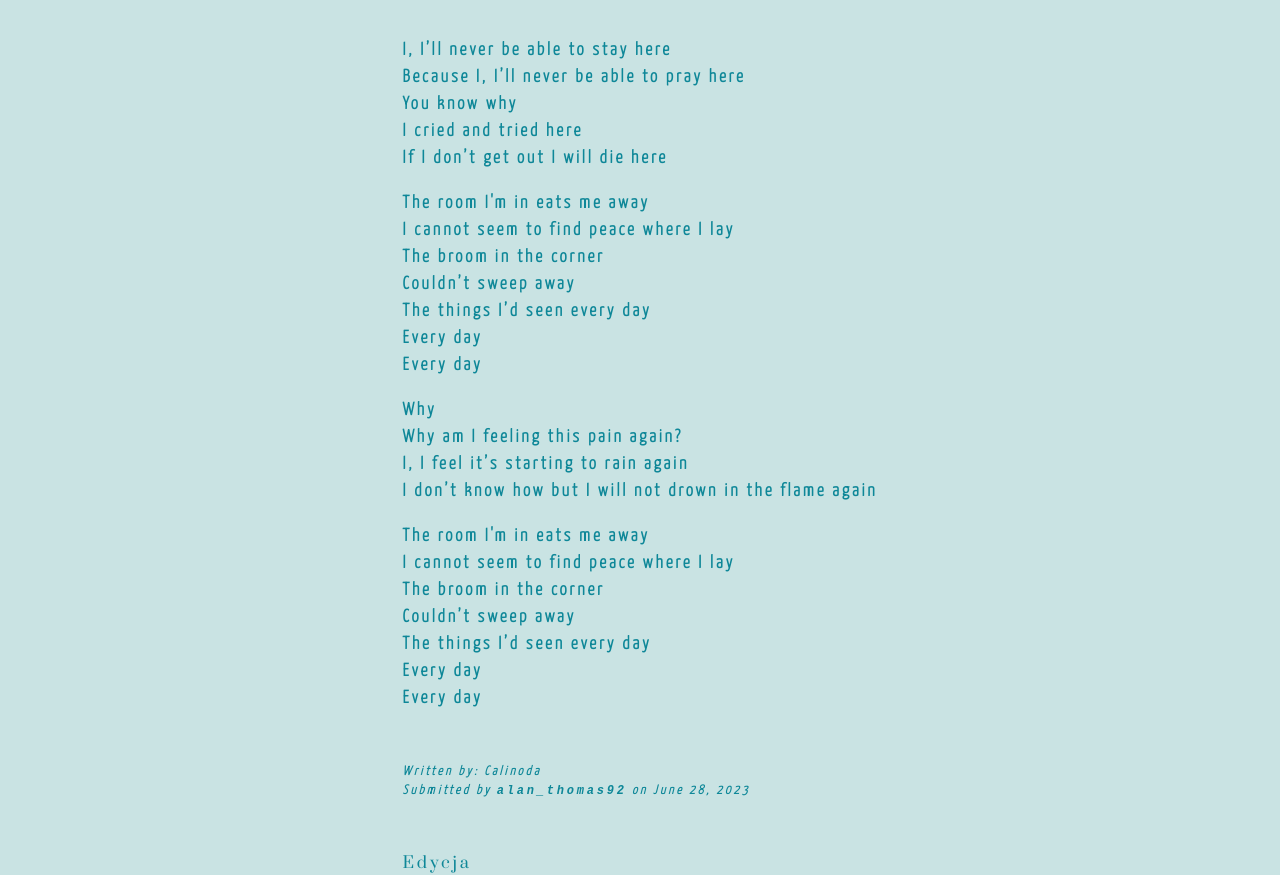
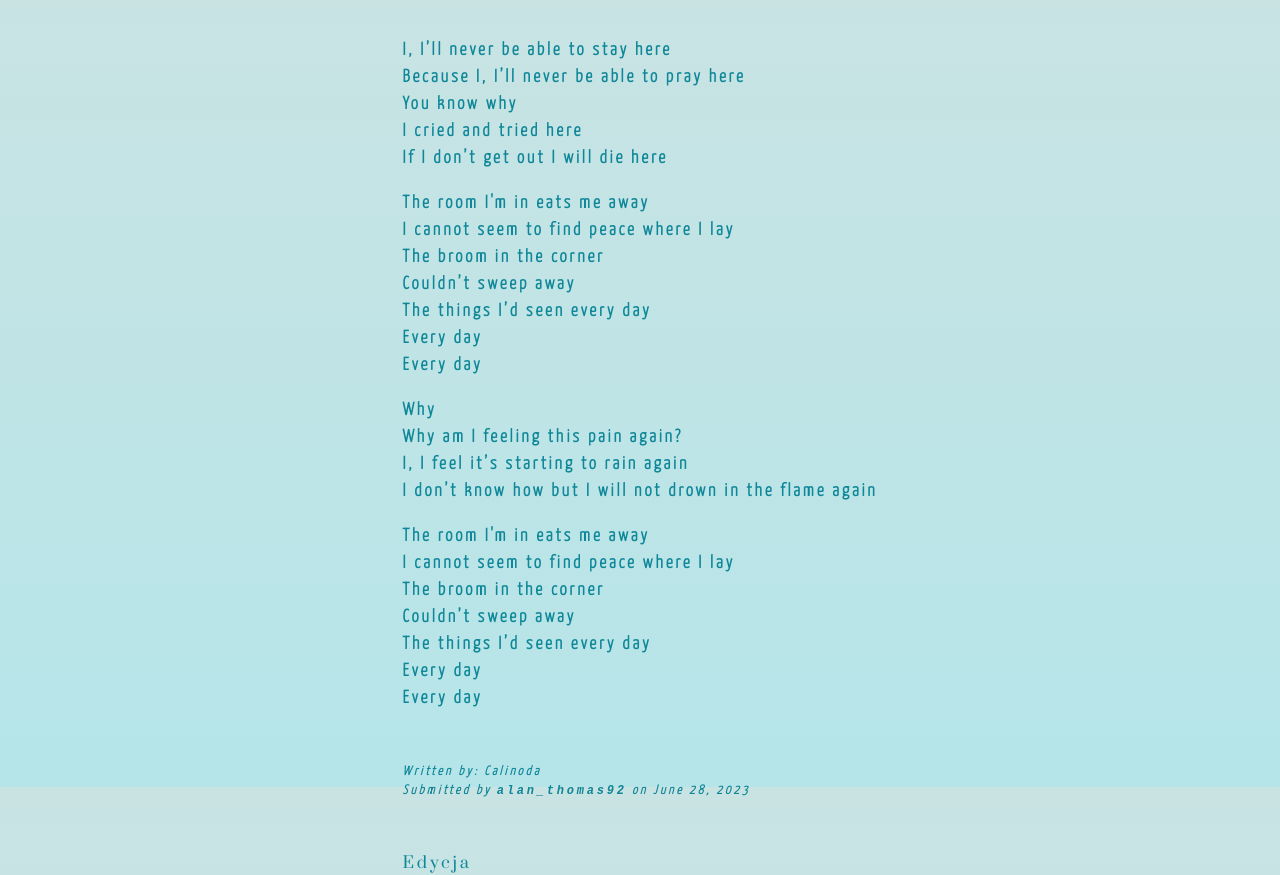
Before and after one commit to riozshow/nauka-gita, a plain HTML site: page index.html in a window 1280 px wide. Shown: the part 13-888 px from the top of the page. Drawn offline with Linux system fonts and the light colour scheme.

Commit message:
Add background gradient

```diff
--- a/css/style.css
+++ b/css/style.css
@@ -10,7 +10,7 @@ body {
   align-items: center;
   justify-content: center;
   height: 100vh;
-  background-color: #c9e3e3;
+  background: linear-gradient(to bottom, #c9e3e3 0%, #b5e5e9 100%);
   color: #0e8798;
   line-height: 1.5;
   letter-spacing: 0.175rem;
```
